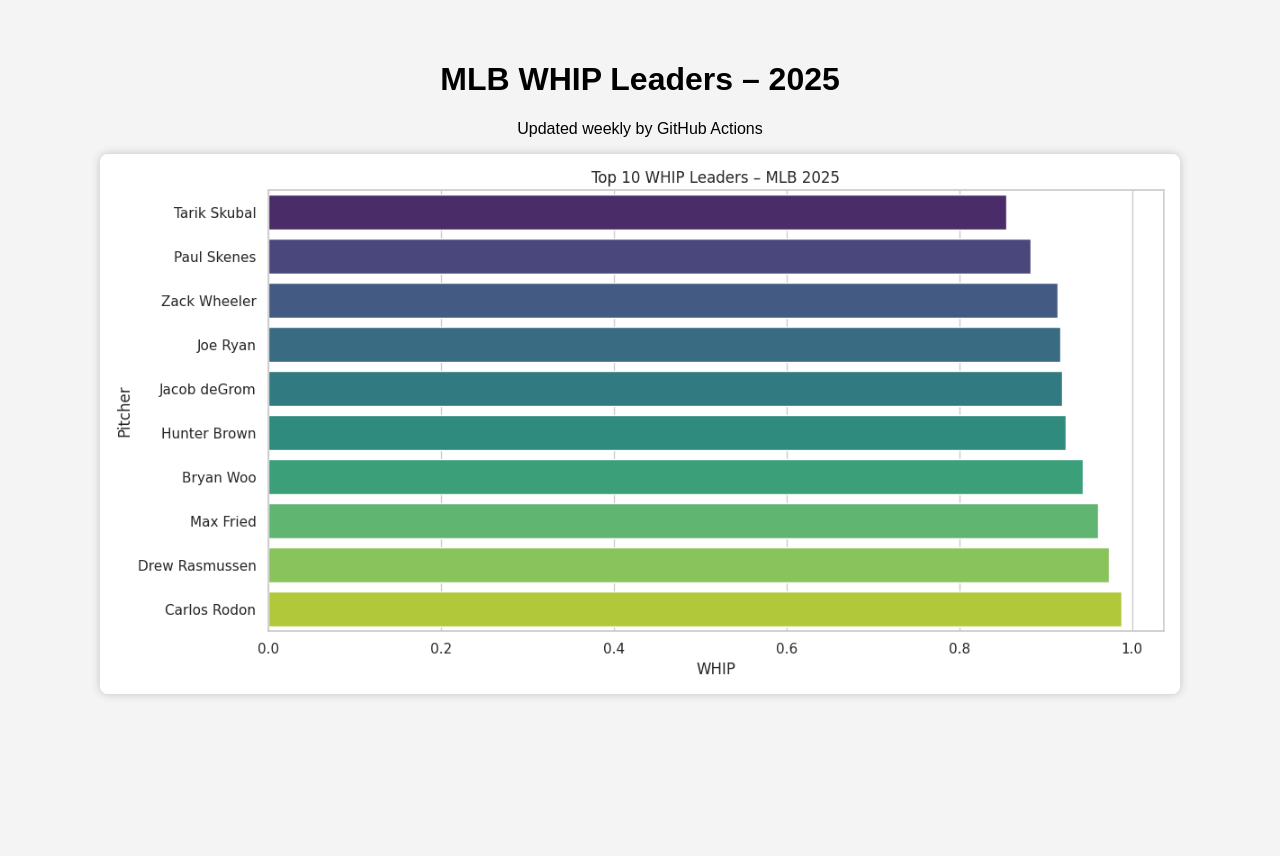
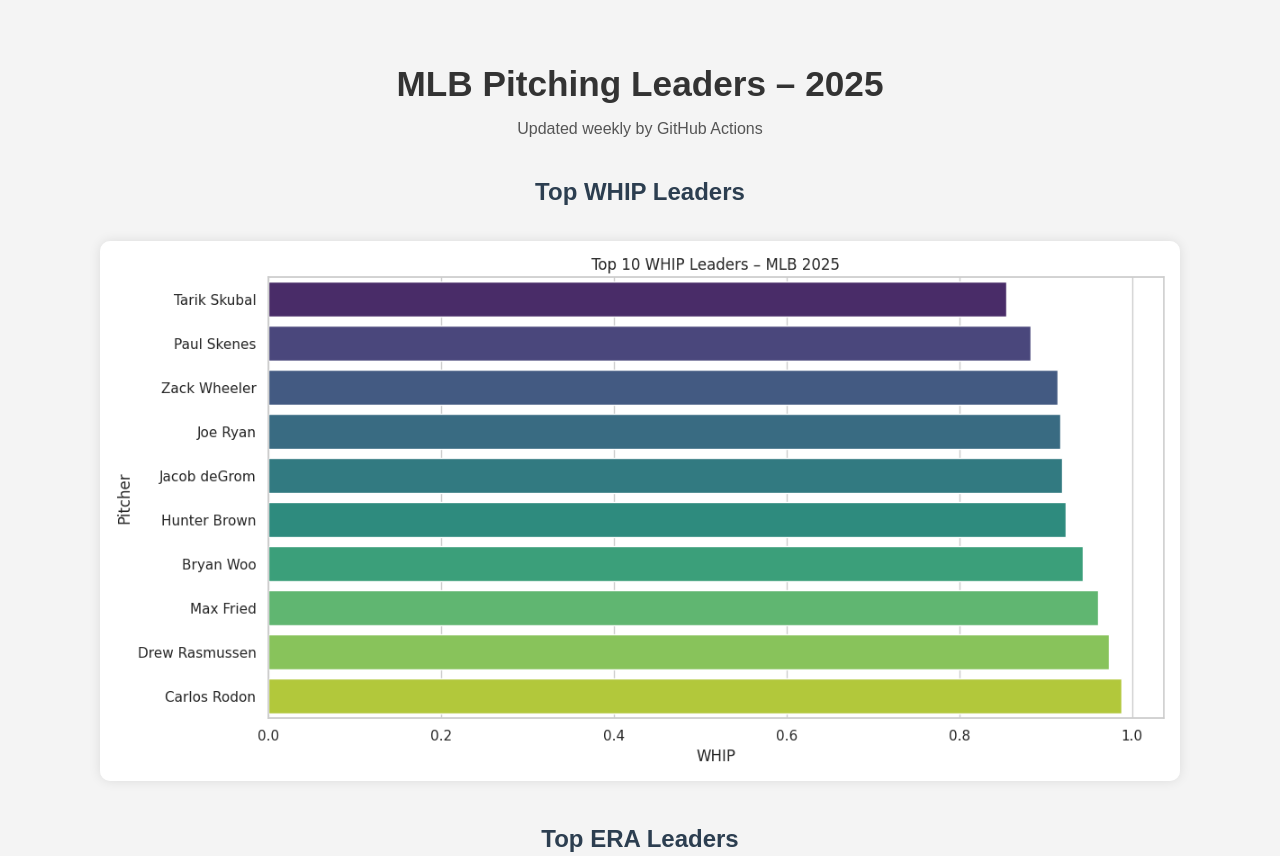
Before and after one commit to jjesse/baseball_stats, a plain HTML site: page docs/index.html in a window 1280 px wide. Shown: the top 856 px of the page. Before the commit the page ends 800 px from the top, so only its background shows below. Drawn offline with Linux system fonts and the light colour scheme.

Commit message:
Update index.html
fixing the images aren't actually showing

```diff
--- a/docs/index.html
+++ b/docs/index.html
@@ -1,27 +1,49 @@
-<!-- docs/index.html -->
 <!DOCTYPE html>
-<html>
+<html lang="en">
 <head>
   <meta charset="UTF-8">
-  <title>MLB WHIP Leaders – 2025</title>
+  <title>MLB Pitching Leaders – 2025</title>
   <style>
     body {
       font-family: Arial, sans-serif;
+      background-color: #f4f4f4;
+      color: #333;
       text-align: center;
-      padding: 2em;
-      background-color: #f4f4f4;
+      padding: 2rem;
+    }
+    h1 {
+      font-size: 2.2rem;
+      margin-bottom: 1rem;
+    }
+    h2 {
+      margin-top: 2.5rem;
+      font-size: 1.5rem;
+      color: #2c3e50;
+    }
+    p {
+      font-size: 1rem;
+      color: #555;
     }
     img {
-      border-radius: 8px;
-      box-shadow: 0 0 10px rgba(0,0,0,0.2);
       max-width: 90%;
       height: auto;
+      border-radius: 10px;
+      box-shadow: 0 0 12px rgba(0, 0, 0, 0.1);
+      margin-top: 1rem;
     }
   </style>
 </head>
 <body>
-  <h1>MLB WHIP Leaders – 2025</h1>
+  <h1>MLB Pitching Leaders – 2025</h1>
   <p>Updated weekly by GitHub Actions</p>
-  <img src="../whip_chart.png" alt="WHIP Chart">
+
+  <h2>Top WHIP Leaders</h2>
+  <img src="whip_chart.png" alt="WHIP Chart">
+
+  <h2>Top ERA Leaders</h2>
+  <img src="era_chart.png" alt="ERA Chart">
+
+  <h2>Top Strikeout Leaders</h2>
+  <img src="strikeout_chart.png" alt="Strikeout Chart">
 </body>
 </html>
```
